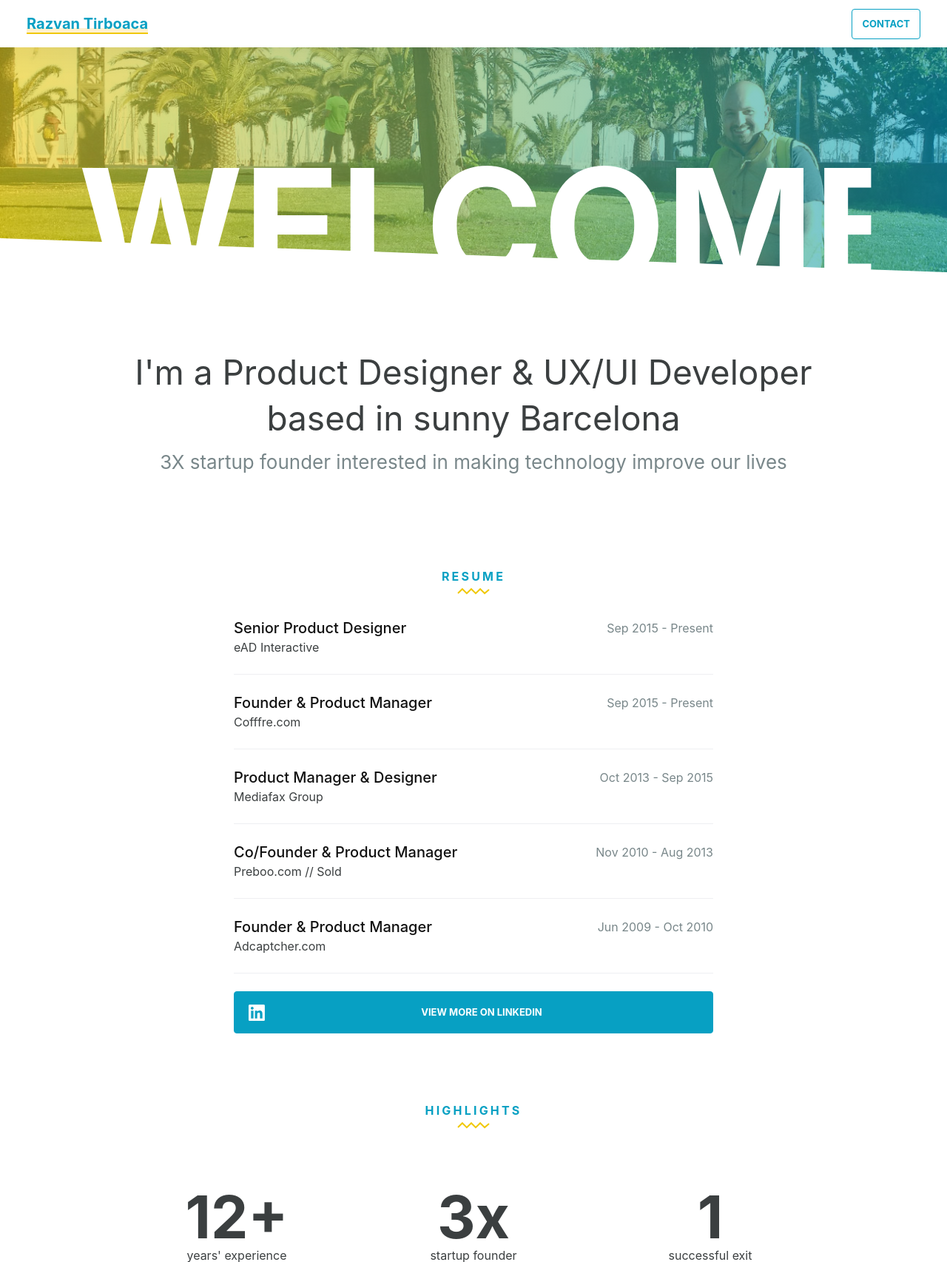
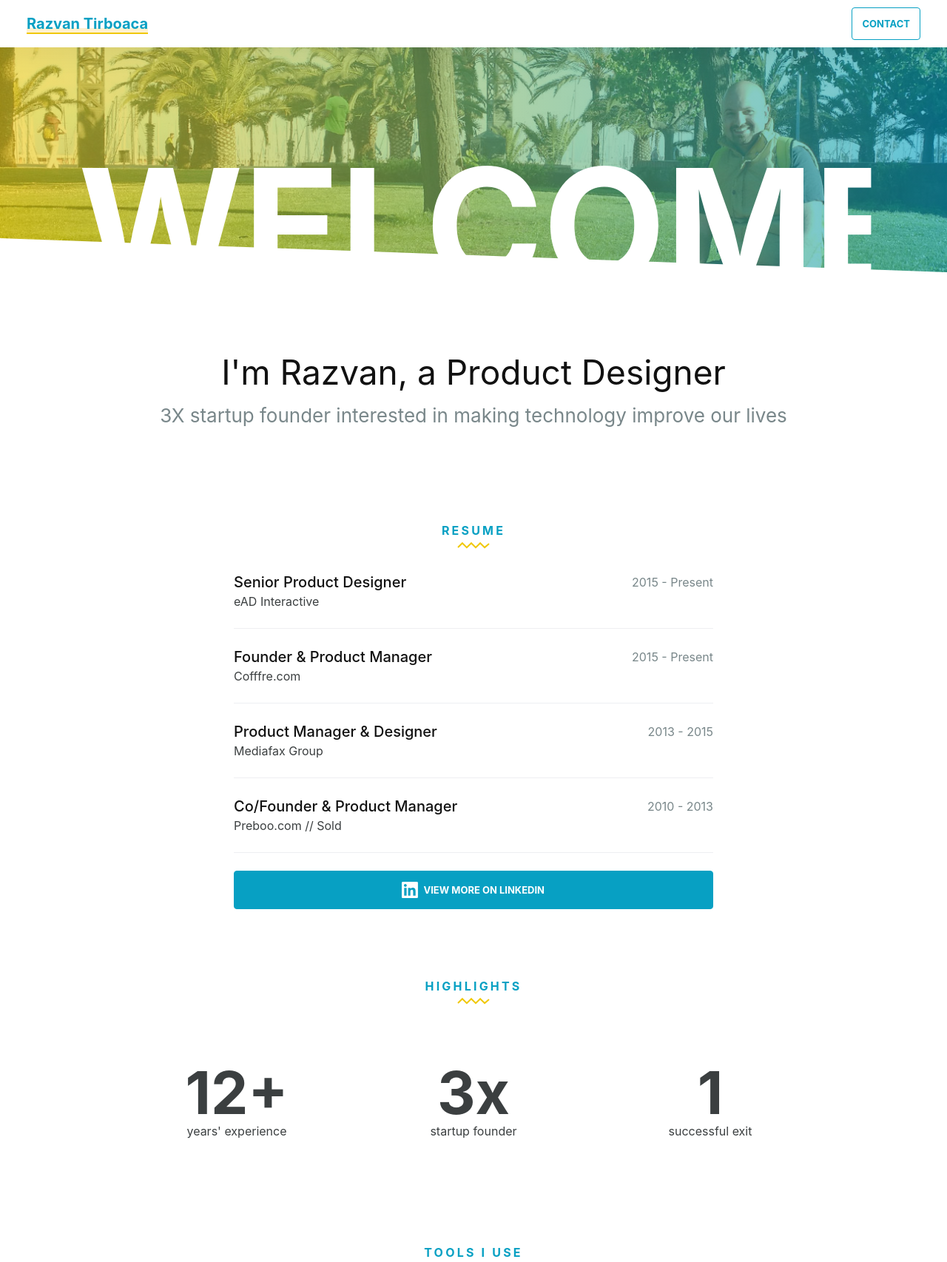
Before and after one commit to razvantirboaca/helloraz, a PHP site: page / in a window 1280 px wide. Shown: the top 1706 px of the page at 74% size. Run offline with PHP 8.4, Linux system fonts and the light colour scheme.

Commit message:
improve the storytelling

```diff
--- a/index.html
+++ b/index.html
@@ -56,7 +56,7 @@
         <!-- About -->
         <section class="section about">
             <header class="section__title section__title--xl text-center">
-                <h2 class="headline ">I'm a Product Designer &amp; UX/UI Developer<br class="visible-lg"> based in sunny Barcelona</h2>
+                <h2 class="headline ">I'm Razvan, a Product Designer</h2>
                 <h3 class="title color-text-secondary">3X startup founder interested in making technology improve our lives</h3>
             </header>
             <article class="restrict-width centered">
@@ -77,7 +77,7 @@
                             <p class="role__company">eAD Interactive</p>
                         </div>
                         <div class="role__meta">
-                            <p class="work__period">Sep 2015 - Present</p>
+                            <p class="work__period">2015 - Present</p>
                         </div>
                     </div>
                     <!-- Role -->
@@ -87,7 +87,7 @@
                             <p class="role__company">Cofffre.com</p>
                         </div>
                         <div class="role__meta">
-                            <p class="work__period">Sep 2015 - Present</p>
+                            <p class="work__period">2015 - Present</p>
                         </div>
                     </div>
                     <!-- Role -->
@@ -97,7 +97,7 @@
                             <p class="role__company">Mediafax Group</p>
                         </div>
                         <div class="role__meta">
-                            <p class="work__period">Oct 2013 - Sep 2015</p>
+                            <p class="work__period">2013 - 2015</p>
                         </div>
                     </div>
                     <!-- Role -->
@@ -107,17 +107,7 @@
                             <p class="role__company">Preboo.com // Sold</p>
                         </div>
                         <div class="role__meta">
-                            <p class="work__period">Nov 2010 - Aug 2013</p>
-                        </div>
-                    </div>
-                    <!-- Role -->
-                    <div class="role">
-                        <div class="role__header">
-                            <h4 class="role__position subtitle">Founder &amp; Product Manager</h4>
-                            <p class="role__company">Adcaptcher.com</p>
-                        </div>
-                        <div class="role__meta">
-                            <p class="work__period">Jun 2009 - Oct 2010</p>
+                            <p class="work__period">2010 - 2013</p>
                         </div>
                     </div>
                     <p class="view-more">
@@ -771,7 +761,7 @@
             </header>
             <article class="restrict-width centered">
                 <div class="grid has-gutter-sm has-gutter-bottom">
-                    <div class="grid__tile col-xs-12 col-md-6">
+                    <div class="grid__tile col-xs-12 col-md-6 col-xl-2">
                         <a class="btn btn--outline btn--block" href="mailto:razvan.tirboaca@gmail.com?subject=Hi" target="_blank">
                             <svg viewbox="0 0 24 24" height="24" width="24">
                                 <path d="M20 4H4c-1.1 0-1.99.9-1.99 2L2 18c0 1.1.9 2 2 2h16c1.1 0 2-.9 2-2V6c0-1.1-.9-2-2-2zm0 4l-8 5-8-5V6l8 5 8-5v2z"></path>
@@ -779,7 +769,7 @@
                             <b>Email</b>
                         </a>
                     </div>
-                    <div class="grid__tile col-xs-12 col-md-6">
+                    <div class="grid__tile col-xs-12 col-md-6 col-xl-2">
                         <a class="btn btn--outline btn--block" href="https://www.linkedin.com/in/razvantirboaca" target="_blank">
                             <svg viewbox="0 0 24 24" width="24" height="24">
                                 <path d="M21.4 1H2.6C1.7 1 1 1.7 1 2.6v18.8c0 .9.7 1.6 1.6 1.6h18.7c.9 0 1.6-.7 1.6-1.6V2.6c.1-.9-.6-1.6-1.5-1.6zM7.5 19.7H4.3V9.2h3.3v10.5zM5.9 7.8C4.8 7.8 4 7 4 5.9 4 4.9 4.8 4 5.9 4c1 0 1.9.8 1.9 1.9 0 1.1-.9 1.9-1.9 1.9zm13.8 11.9h-3.3v-5.1c0-1.2 0-2.8-1.7-2.8s-2 1.3-2 2.7v5.2H9.6V9.2h3.1v1.4c.5-.7 1.5-1.6 3.1-1.6 3.3 0 3.9 2.2 3.9 5v5.7z" />
@@ -787,7 +777,7 @@
                             <b>Linkedin</b>
                         </a>
                     </div>
-                    <div class="grid__tile col-xs-12 col-md-6">
+                    <div class="grid__tile col-xs-12 col-md-6 col-xl-2">
                         <a class="btn btn--outline btn--block" href="https://twitter.com/razvantirboaca" target="_blank">
                             <svg viewbox="0 0 24 24" width="24" height="24">
                                 <path d="M20 7.9v.5c0 5.4-4.1 11.7-11.7 11.7-2.3 0-4.5-.7-6.3-1.8.3 0 .6.1 1 .1 1.9 0 3.7-.7 5.1-1.8-1.8 0-3.3-1.2-3.8-2.8.2 0 .5.1.8.1.4 0 .7 0 1.1-.1-1.9-.4-3.3-2-3.3-4v-.1c.6.3 1.2.5 1.9.5C3.7 9.5 3 8.2 3 6.8c0-.8.2-1.5.6-2.1 2 2.5 5 4.1 8.5 4.3-.1-.3-.1-.6-.1-.9C12 5.8 13.8 4 16.1 4c1.2 0 2.2.5 3 1.3.9-.2 1.8-.5 2.6-1-.3 1-1 1.8-1.8 2.3.8-.1 1.6-.3 2.4-.6-.9.6-1.5 1.3-2.3 1.9z"></path>
@@ -795,7 +785,7 @@
                             <b>Twitter</b>
                         </a>
                     </div>
-                    <div class="grid__tile col-xs-12 col-md-6">
+                    <div class="grid__tile col-xs-12 col-md-6 col-xl-2">
                         <a class="btn btn--outline btn--block" href="https://www.facebook.com/razvantirboaca" target="_blank">
                             <svg viewbox="0 0 24 24" width="24" height="24">
                                 <path d="M21.8 1H2.2C1.5 1 1 1.5 1 2.2v19.6c0 .7.5 1.2 1.2 1.2h10.5v-8.5H9.9v-3.3h2.9V8.7c0-2.8 1.7-4.4 4.3-4.4 1.2 0 2.3.1 2.6.1v3h-1.8c-1.4 0-1.6.7-1.6 1.6v2.1h3.3l-.6 3.4h-2.9V23h5.6c.7 0 1.2-.5 1.2-1.2V2.2c.1-.7-.4-1.2-1.1-1.2z" />
@@ -803,7 +793,7 @@
                             <b>Facebook</b>
                         </a>
                     </div>
-                    <div class="grid__tile col-xs-12 col-md-6">
+                    <div class="grid__tile col-xs-12 col-md-6 col-xl-2">
                         <a class="btn btn--outline btn--block" href="https://github.com/razvantirboaca" target="_blank">
                             <svg viewbox="0 0 24 24" width="24" height="24">
                                 <path d="M12 1C5.9 1 1 5.9 1 12c0 4.9 3.2 9 7.5 10.4.6.1.8-.2.8-.5V20c-3.1.7-3.7-1.5-3.7-1.5-.5-1.2-1.3-1.5-1.3-1.5-1-.7.1-.7.1-.7 1.1.1 1.7 1.1 1.7 1.1 1 1.7 2.6 1.2 3.2.9.1-.7.4-1.2.7-1.5-2.4-.3-5-1.2-5-5.4 0-1.2.4-2.2 1.1-3-.1-.2-.5-1.3.1-2.8 0 0 .9-.3 3 1.1.9-.2 1.8-.4 2.8-.4.9 0 1.9.1 2.8.4 2.1-1.4 3-1.1 3-1.1.6 1.5.2 2.6.1 2.9.7.8 1.1 1.8 1.1 3 0 4.2-2.6 5.2-5 5.4.4.3.7 1 .7 2v3c0 .3.2.6.8.5C19.9 21 23 16.9 23 12c0-6.1-4.9-11-11-11z" />
@@ -811,13 +801,13 @@
                             <b>Github</b>
                         </a>
                     </div>
-                    <div class="grid__tile col-xs-12 col-md-6">
+                    <div class="grid__tile col-xs-12 col-md-6 col-xl-2">
                         <a class="btn btn--outline btn--block" href="https://www.producthunt.com/@razvan" target="_blank">
                             <svg viewbox="0 0 24 24" width="24" height="24">
                                 <path d="M13.5 8.7h-3.1V12h3.1c.9 0 1.6-.7 1.6-1.6s-.7-1.7-1.6-1.7z" />
                                 <path d="M12 1C5.9 1 1 5.9 1 12s4.9 11 11 11 11-4.9 11-11S18.1 1 12 1zm1.5 13.2h-3.1v3.3H8.1v-11h5.3c2.1 0 3.9 1.7 3.9 3.9 0 2.1-1.7 3.8-3.8 3.8z" />
                             </svg>
-                            <b>Product Hunt</b>
+                            <b>PH</b>
                         </a>
                     </div>
                 </div>
--- a/src/css/partials/_button.scss
+++ b/src/css/partials/_button.scss
@@ -16,10 +16,10 @@
     min-width: 10px;
     max-width: 100%;
     min-height: 24px;
-    padding: 1.2em 1.5em;
+    padding: 1em 1.3em;
     font-size: 1.3rem;
     font-weight: 400;
-    line-height: 1;
+    line-height: 2.4rem;
     text-align: center;
     text-decoration: none;
     text-transform: uppercase;
@@ -46,19 +46,12 @@
         }
 
         & + * {
-            flex: 1;
             min-width: 0;
         }
     }
 
-    &:not(.btn--block) {
-
-        > svg + span,
-        > span + svg,
-        svg + b,
-        > b + svg {
-            margin-left: .5em;
-        }
+    > * + * {
+        margin-left: .5em;
     }
 
     &--outline {
@@ -75,7 +68,7 @@
     }
 
     &--sm {
-        padding: 1em;
+        padding: .7em 1em;
     }
 
     &--block {
@@ -88,7 +81,7 @@
         border: none;
 
         img {
-            height: 46px;
+            height: 52px;
         }
     }
 }
--- a/src/css/partials/_list.scss
+++ b/src/css/partials/_list.scss
@@ -18,11 +18,14 @@ ul:not([class]) {
             display: block;
             position: absolute;
             left: 0;
-            top: 9px;
+            top: 8px;
             width: 6px;
             height: 6px;
             background: $color-secondary;
             border-radius: 50%;
+            @media all and (min-width: $size-lg) {
+                top: 9px;
+            }
         }
     }
 }
--- a/src/css/partials/_typo.scss
+++ b/src/css/partials/_typo.scss
@@ -56,6 +56,7 @@ dl {
     font-size: 2.6rem;
     line-height: 1.35;
     font-weight: 400;
+    color: $color-text-title;
     @media all and (min-width: $size-md) {
         font-size: 3.2rem;
     }
```
Also changed, not shown: dist/css/style.css.
